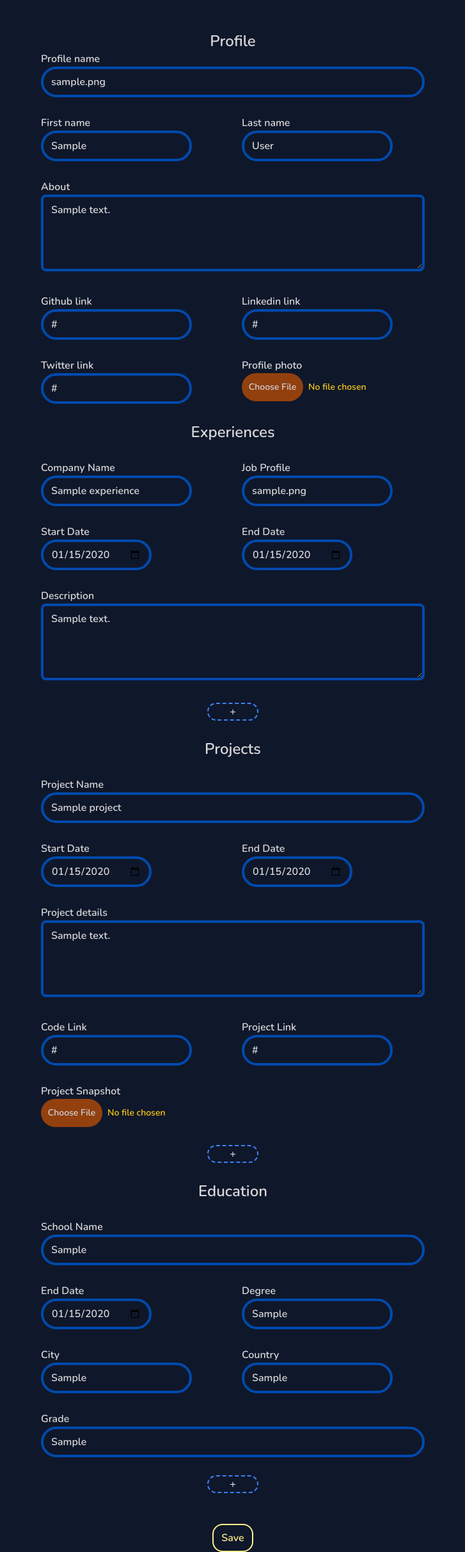
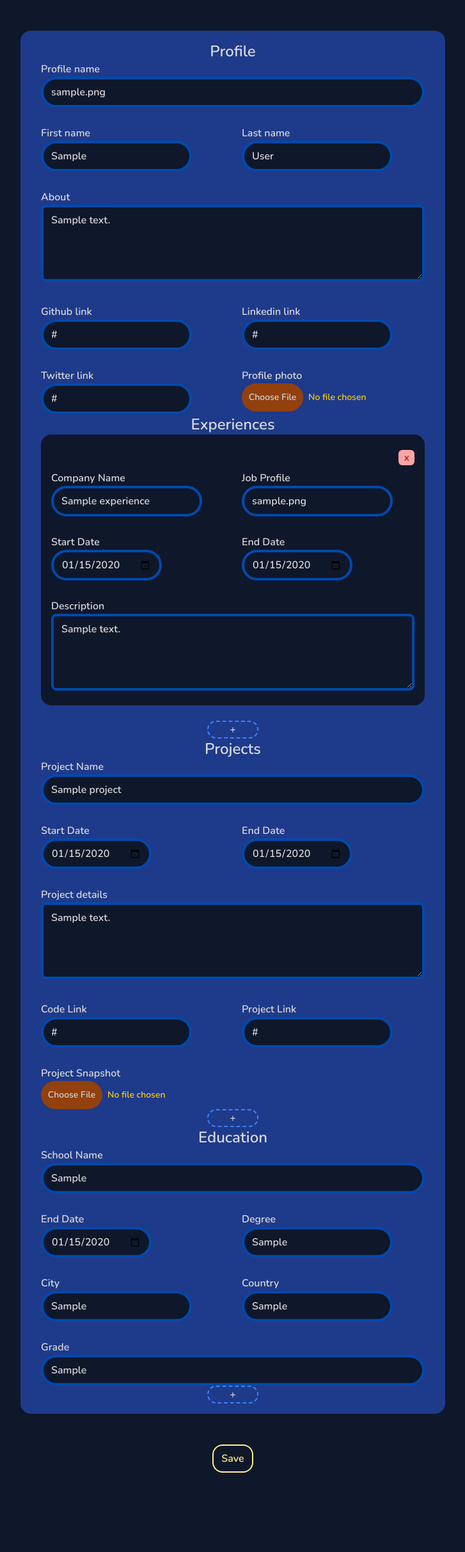
Before and after one commit to MaharshiPedu/foliomine, a Django app: page /edit/1 in a window 1280 px wide. Shown: the part 72-2497 px from the top of the page at 64% size, without its empty margins (276-1003 px from the left). After the commit the page ends 2373 px from the top, so only its background shows below. Run offline with Django 4.2, Linux system fonts and the light colour scheme; a user stored in the database is signed in; tables that the repository leaves empty hold one stand-in row (values such as "Sample post"); parts of the project's set-up code (start-up, migrations or seed data) failed here and were passed over; some libraries are stand-ins or nearby versions.

Commit message:
Experiences can now be deleted while editing. Also, new ones can be added during editing.

```diff
--- a/mysite/foliomine/templates/foliomine/edit_profile.html
+++ b/mysite/foliomine/templates/foliomine/edit_profile.html
@@ -4,14 +4,13 @@
 <div class="flex justify-center">
     <form action="{% url 'edit_profile' profile_id %}" method="post" enctype="multipart/form-data">
         {% csrf_token %}
-        <div class="flex justify-center col-span-2">
-            <div id="">
+        <div class="bg-blue-900 rounded-2xl px-8 py-4">
+            <div class="flex justify-center">
                 <p class="text-label_white text-2xl">Profile</p>
             </div>
-        </div>
+            <div class="grid grid-cols-2 gap-7" id="profile-form">
 
-        <div>
-            <div class="grid grid-cols-2 gap-7" id="profile-form">
+
                     <div class="col-span-2">
                         <label for="profile_name" class="text-label_white">{{form.profile_name.label}}</label>
                         <br class="mb-2">
@@ -53,54 +52,67 @@
                         <br class="mb-2">
                         <input type="file" name="profile_photo" accept="image/*" class="text-sm text-yellow-400 file:border-0 file:rounded-3xl file:border-amber-700  file:bg-amber-800 file:text-gray-300 file:w-[6rem] file:py-3 hover:file:cursor-pointer hover:file:bg-amber-700 transition file:mr-2" value="{{ profile.profile_photo }}">
                     </div>
+            </div>
 
             <!-- Experience -->
 
+            <div id="experience-form">
                 <div class="flex justify-center col-span-2" id="exp_title">
                   <div>
                       <p class="text-label_white text-2xl">Experiences</p>
                   </div>
                 </div>
                 {% for exp in experiences %}
+                    <div class="bg-website_blue rounded-2xl px-4 py-4" id="exp-div-{{forloop.counter}}">
+                        <div class="col-span-2 py-2">
+                            <div class="flex justify-end"><span class="text-red-700 bg-red-300 rounded-md transition hover:bg-red-400 px-2 hover:cursor-pointer" id="delete-exp-{{forloop.counter}}" onclick="deleteExperience('{{ forloop.counter }}')">x</span></div>
+                        </div>
                         <div class="col-span-2">
                             <div class="grid grid-cols-2 gap-7">
                                 <div>
                                     <label class="text-label_white">{{experience_form.company_name.label}}</label>
                                     <br class="mb-2">
-                                <input type="text" class="folio-form-input" name="company_name" value="{{ exp.company_name }}">
+                                    <input type="text" class="folio-form-input" name="company_name_{{forloop.counter}}" value="{{ exp.company_name }}">
                                 </div>
                                 <div>
                                     <label class="text-label_white">{{experience_form.job_profile.label}}</label>
                                     <br class="mb-2">
-                                <input type="text" class="folio-form-input" name="job_profile" value="{{ exp.job_profile }}">
+                                    <input type="text" class="folio-form-input" name="job_profile_{{forloop.counter}}" value="{{ exp.job_profile }}">
                                 </div>
                                 <div>
                                     <label class="text-label_white">{{experience_form.exp_start_date.label}}</label>
                                     <br class="mb-2">
-                                <input type="date" class="folio-form-input" name="exp_start_date" id="exp_start_date-{{forloop.counter}}">
+                                    <input type="date" class="folio-form-input" name="exp_start_date_{{forloop.counter}}" id="exp_start_date-{{forloop.counter}}">
                                 </div>
                                 <div>
                                     <label class="text-label_white">{{experience_form.exp_end_date.label}}</label>
                                     <br class="mb-2">
-                                <input type="date" class="folio-form-input" name="exp_end_date" id="exp_end_date-{{forloop.counter}}">
+                                    <input type="date" class="folio-form-input" name="exp_end_date_{{forloop.counter}}" id="exp_end_date-{{forloop.counter}}">
                                 </div>
                                 <div class="col-span-2">
                                     <label for="details" class="text-label_white">{{experience_form.details.label}}</label>
                                     <br class="mb-2">
-                                <textarea type="text" name="details" rows="4"
+                                    <textarea type="text" name="details_{{forloop.counter}}" rows="4"
                                         class="w-full rounded-lg border-4 border-[#004aad] bg-website_blue text-label_white">{{ exp.details }}</textarea>
                                 </div>
                             </div>
                         </div>
+                    </div>
+                    <br>
                 {% endfor %}
                 <div class="flex justify-center col-span-2" id="add-exp-more">
                     <div class="w-20 border-2 border-dashed border-blue-500 rounded-2xl hover:bg-blue-400 cursor-pointer transition">
                         <p type="button" name="button" class="flex justify-center text-label_white hover:text-black">+</p>
                     </div>
                 </div>
+                <div  hidden>
+                    <input type="text" id="last-exp-count" name="last_exp_count" value="">
+                </div>
+            </div>
 
             <!-- Projects -->
 
+            <div id="project-form">
                 <div class="flex justify-center col-span-2" id="proj_title">
                   <div>
                       <p class="text-label_white text-2xl">Projects</p>
@@ -153,9 +165,10 @@
                         <p type="button" name="button" class="flex justify-center text-label_white hover:text-black">+</p>
                     </div>
                 </div>
+            </div>
 
                 <!-- Education -->
-
+            <div id="education-form">
                 <div class="flex justify-center col-span-2" id="edu_title">
                     <div>
                         <p class="text-label_white text-2xl">Education</p>
@@ -218,31 +231,34 @@
 
     <div id="exp-form" hidden>
         <div class="col-span-2" id="internal-exp-form">
-            <div class="grid grid-cols-2 gap-7">
+            <div class="grid grid-cols-2 gap-7 bg-website_blue rounded-2xl px-4 py-4">
+                <div class="col-span-2 py-2">
+                    <div class="flex justify-end"><span class="text-red-700 bg-red-300 rounded-md transition hover:bg-red-400 px-2 hover:cursor-pointer" id="delete-exp">x</span></div>
+                </div>
                 <div>
                     <label class="text-label_white">{{experience_form.company_name.label}}</label>
                     <br class="mb-2">
-                    <input type="text" class="folio-form-input" name="company_name">
+                    <input type="text" class="folio-form-input" name="company_name" id="company_name">
                 </div>
                 <div>
                     <label class="text-label_white">{{experience_form.job_profile.label}}</label>
                     <br class="mb-2">
-                    <input type="text" class="folio-form-input" name="job_profile">
+                    <input type="text" class="folio-form-input" name="job_profile" id="job_profile">
                 </div>
                 <div>
                     <label class="text-label_white">{{experience_form.exp_start_date.label}}</label>
                     <br class="mb-2">
-                    <input type="date" class="folio-form-input" name="exp_start_date">
+                    <input type="date" class="folio-form-input" name="exp_start_date" id="exp_start_date">
                 </div>
                 <div>
                     <label class="text-label_white">{{experience_form.exp_end_date.label}}</label>
                     <br class="mb-2">
-                    <input type="date" class="folio-form-input" name="exp_end_date">
+                    <input type="date" class="folio-form-input" name="exp_end_date" id="exp_end_date">
                 </div>
                 <div class="col-span-2">
                     <label for="details" class="text-label_white">{{experience_form.details.label}}</label>
                     <br class="mb-2">
-                    <textarea type="text" name="details" rows="4"
+                    <textarea type="text" name="details" id="details" rows="4"
                         class="w-full rounded-lg border-4 border-[#004aad] bg-website_blue text-label_white"></textarea>
                 </div>
             </div>
@@ -340,35 +356,77 @@
 
     // Adding multiple experiences
     const add_exp_button = document.getElementById('add-exp-more')
+    var exp_count = "{{exp_len_json}}"
+    var last_exp_count = document.getElementById('last-exp-count')
+    last_exp_count.setAttribute('value', exp_count)
+    last_exp_count.innerHTML = exp_count
+    add_exp_button.addEventListener('click', () => {
+        exp_count++
+        const experience_form = document.getElementById('experience-form')
+        const internal_exp_form = document.getElementById('internal-exp-form').cloneNode(true)
+        const delete_exp = internal_exp_form.querySelector('#delete-exp')
 
-    add_exp_button.addEventListener('click', () => {
-        const profile_form = document.getElementById('profile-form')
-        const internal_exp_form = document.getElementById('internal-exp-form').cloneNode(true)
+        // setting ids for individual fields
+        setId(internal_exp_form.querySelector('#company_name'), 'company_name', exp_count)
+        setId(internal_exp_form.querySelector('#job_profile'), 'job_profile', exp_count)
+        setId(internal_exp_form.querySelector('#exp_start_date'), 'exp_start_date', exp_count)
+        setId(internal_exp_form.querySelector('#exp_end_date'), 'exp_end_date', exp_count)
+        setId(internal_exp_form.querySelector('#details'), 'details', exp_count)
+
         internal_exp_form.hidden = false
-        internal_exp_form.setAttribute('id', '')
-        profile_form.insertBefore(internal_exp_form, add_exp_button)
+        internal_exp_form.setAttribute('id', 'exp-div-'+exp_count)
+        delete_exp.setAttribute('onclick', 'deleteExperience('+exp_count+')')
+        delete_exp.setAttribute('id', 'delete-exp-'+exp_count)
+        experience_form.insertBefore(internal_exp_form, add_exp_button)
+        last_exp_count.setAttribute('value', exp_count)
+        last_exp_count.innerHTML = exp_count
     })
+
+    // Delete experience
+    function deleteExperience(count) {
+        const exp = document.getElementById('exp-div-'+count)
+        if (count > "{{exp_len_json}}"){
+            for (let i = count+1; i <= exp_count; i++){
+                var exp_div = document.getElementById('exp-div-'+i)
+                setId(exp_div.querySelector('#company_name_'+(i)), 'company_name', i-1)
+                setId(exp_div.querySelector('#job_profile_'+(i)), 'job_profile', i-1)
+                setId(exp_div.querySelector('#exp_start_date_'+(i)), 'exp_start_date', i-1)
+                setId(exp_div.querySelector('#exp_end_date_'+(i)), 'exp_end_date', i-1)
+                setId(exp_div.querySelector('#details_'+(i)), 'details', i-1)
+                exp_div.setAttribute('id', 'exp-div-'+(i-1))
+            }
+            last_exp_count.setAttribute('value', --exp_count)
+
+        }
+        exp.remove()
+    }
+
+    // Setting ids for individual fields before adding the node to form
+    function setId(node, field, count) {
+        node.setAttribute('name', field+'_'+count)
+        node.setAttribute('id', field+'_'+count)
+    }
 
     // Adding multiple projects
     const add_proj_button = document.getElementById('add-proj-more')
 
     add_proj_button.addEventListener('click', () => {
-        const profile_form = document.getElementById('profile-form')
+        const project_form = document.getElementById('project-form')
         const internal_proj_form = document.getElementById('internal-proj-form').cloneNode(true)
         internal_proj_form.hidden = false
         internal_proj_form.setAttribute('id', '')
-        profile_form.insertBefore(internal_proj_form, add_proj_button)
+        project_form.insertBefore(internal_proj_form, add_proj_button)
     })
 
     // Add mulitple educations
     const add_edu_button = document.getElementById('add-edu-more')
 
     add_edu_button.addEventListener('click', () => {
-        const profile_form = document.getElementById('profile-form')
+        const education_form = document.getElementById('education-form')
         const internal_edu_form = document.getElementById('internal-edu-form').cloneNode(true)
         internal_edu_form.hidden = false
         internal_edu_form.setAttribute('id', '')
-        profile_form.insertBefore(internal_edu_form, add_edu_button)
+        education_form.insertBefore(internal_edu_form, add_edu_button)
     })
 
     // fucntion to convert json string into html element
--- a/mysite/foliomine/views.py
+++ b/mysite/foliomine/views.py
@@ -169,31 +169,36 @@ def edit_profile(request, profile_id):
         profile.save()
 
         # Updating experience
-        for i in range(len(request.POST.getlist('company_name'))):
+        total_exp_count = int(request.POST.get('last_exp_count'))
+        for i in range(total_exp_count):
+            print("===>>>", request.POST.getlist('company_name_'+str(i+1)))
             if i < len(experiences):
-                experiences[i].exp_start_date = request.POST.getlist('exp_start_date')[i]
-                experiences[i].exp_end_date = request.POST.getlist('exp_end_date')[i]
-                experiences[i].job_profile = request.POST.getlist('job_profile')[i]
-                experiences[i].company_name = request.POST.getlist('company_name')[i]
-                experiences[i].details = request.POST.getlist('details')[i]
-                experiences[i].save()
+                if request.POST.getlist('job_profile_'+str(i+1)):
+                    experiences[i].exp_start_date = request.POST.getlist('exp_start_date_'+str(i+1))[0]
+                    experiences[i].exp_end_date = request.POST.getlist('exp_end_date_'+str(i+1))[0]
+                    experiences[i].job_profile = request.POST.getlist('job_profile_'+str(i+1))[0]
+                    experiences[i].company_name = request.POST.getlist('company_name_'+str(i+1))[0]
+                    experiences[i].details = request.POST.getlist('details_'+str(i+1))[0]
+                    experiences[i].save()
+                    print(str(i+1), "----- if exec", experiences[i])
+                else:
+                    print(str(i+1), "----- else exec", experiences[i])
+                    experiences[i].delete()
                 continue
 
             new_experience = Experience(
                 profile_id=profile,
-                company_name=request.POST.getlist('company_name')[i],
-                exp_start_date=request.POST.getlist('exp_start_date')[i],
-                exp_end_date=request.POST.getlist('exp_end_date')[i],
-                job_profile=request.POST.getlist('job_profile')[i],
-                details=request.POST.getlist('details')[i]
+                company_name=request.POST.getlist('company_name_'+str(i+1))[0],
+                exp_start_date=request.POST.getlist('exp_start_date_'+str(i+1))[0],
+                exp_end_date=request.POST.getlist('exp_end_date_'+str(i+1))[0],
+                job_profile=request.POST.getlist('job_profile_'+str(i+1))[0],
+                details=request.POST.getlist('details_'+str(i+1))[0]
             )
             new_experience.save()
 
         #Updating profile
         for i in range(len(request.POST.getlist('project_name'))):
             if i < len(projects):
-                print(request.FILES.getlist('project_photo_'+str(i)))
-                print(projects[i])
                 projects[i].project_name = request.POST.getlist('project_name')[i]
                 projects[i].proj_start_date = request.POST.getlist('proj_start_date')[i]
                 projects[i].proj_end_date = request.POST.getlist('proj_end_date')[i]
@@ -253,6 +258,7 @@ def edit_profile(request, profile_id):
             )
             new_education.save()
 
+        return redirect('display_profile', profile_id=profile.id)
 
     form = CreateProfileForm()
     experience_form = CreateExperienceForm()
--- a/mysite/frontend/static/css/dist/styles.css
+++ b/mysite/frontend/static/css/dist/styles.css
@@ -947,6 +947,10 @@ select {
   align-items: center;
 }
 
+.justify-end {
+  justify-content: flex-end;
+}
+
 .justify-center {
   justify-content: center;
 }
@@ -981,6 +985,10 @@ select {
 
 .rounded {
   border-radius: 0.25rem;
+}
+
+.rounded-md {
+  border-radius: 0.375rem;
 }
 
 .rounded-3xl {
@@ -1056,6 +1064,16 @@ select {
 .bg-login_blue {
   --tw-bg-opacity: 1;
   background-color: rgb(6 27 41 / var(--tw-bg-opacity));
+}
+
+.bg-blue-900 {
+  --tw-bg-opacity: 1;
+  background-color: rgb(30 58 138 / var(--tw-bg-opacity));
+}
+
+.bg-red-300 {
+  --tw-bg-opacity: 1;
+  background-color: rgb(252 165 165 / var(--tw-bg-opacity));
 }
 
 .bg-\[\#1a2434\] {
@@ -1131,6 +1149,11 @@ select {
   padding-bottom: 1rem;
 }
 
+.px-2 {
+  padding-left: 0.5rem;
+  padding-right: 0.5rem;
+}
+
 .py-3 {
   padding-top: 0.75rem;
   padding-bottom: 0.75rem;
@@ -1248,6 +1271,11 @@ select {
 .text-gray-400 {
   --tw-text-opacity: 1;
   color: rgb(156 163 175 / var(--tw-text-opacity));
+}
+
+.text-red-700 {
+  --tw-text-opacity: 1;
+  color: rgb(185 28 28 / var(--tw-text-opacity));
 }
 
 .text-blue-300 {
@@ -1415,6 +1443,10 @@ select {
   transform: translate(var(--tw-translate-x), var(--tw-translate-y)) rotate(var(--tw-rotate)) skewX(var(--tw-skew-x)) skewY(var(--tw-skew-y)) scaleX(var(--tw-scale-x)) scaleY(var(--tw-scale-y));
 }
 
+.hover\:cursor-pointer:hover {
+  cursor: pointer;
+}
+
 .hover\:bg-blue-400:hover {
   --tw-bg-opacity: 1;
   background-color: rgb(96 165 250 / var(--tw-bg-opacity));
@@ -1433,6 +1465,11 @@ select {
 .hover\:bg-yellow-400:hover {
   --tw-bg-opacity: 1;
   background-color: rgb(250 204 21 / var(--tw-bg-opacity));
+}
+
+.hover\:bg-red-400:hover {
+  --tw-bg-opacity: 1;
+  background-color: rgb(248 113 113 / var(--tw-bg-opacity));
 }
 
 .hover\:from-gray-800:hover {
```
Also changed, not shown: mysite/media/project_photos/2023/06/20/dave-hoefler-m5oOq4iyaeQ-unsplash_DKbPP36.jpg, 3 other files. Lines whose indentation alone changed are shown as unchanged.
